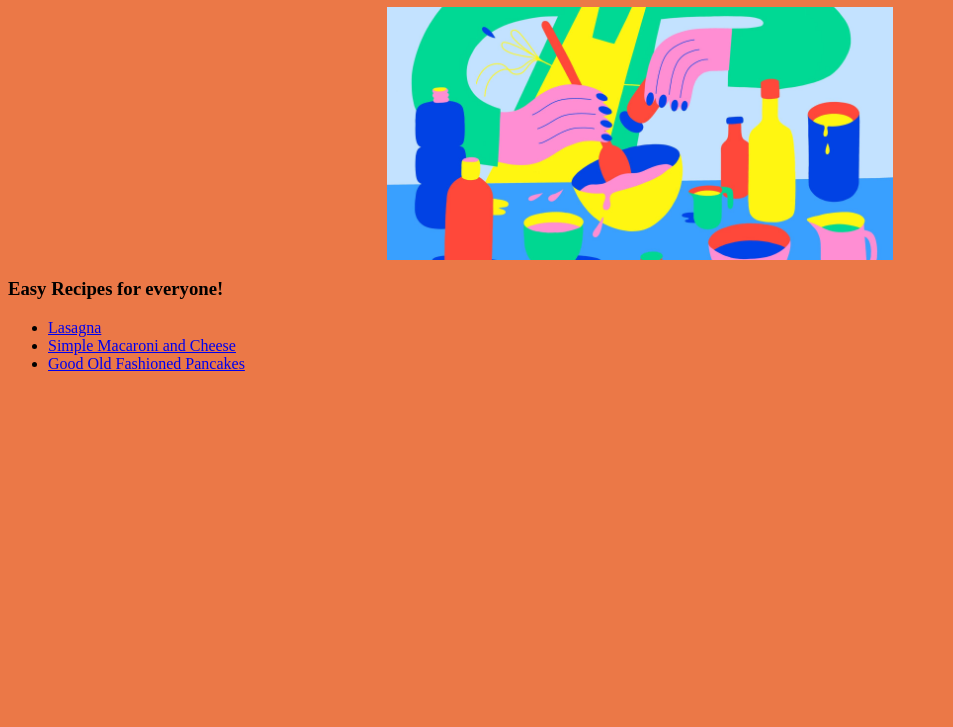
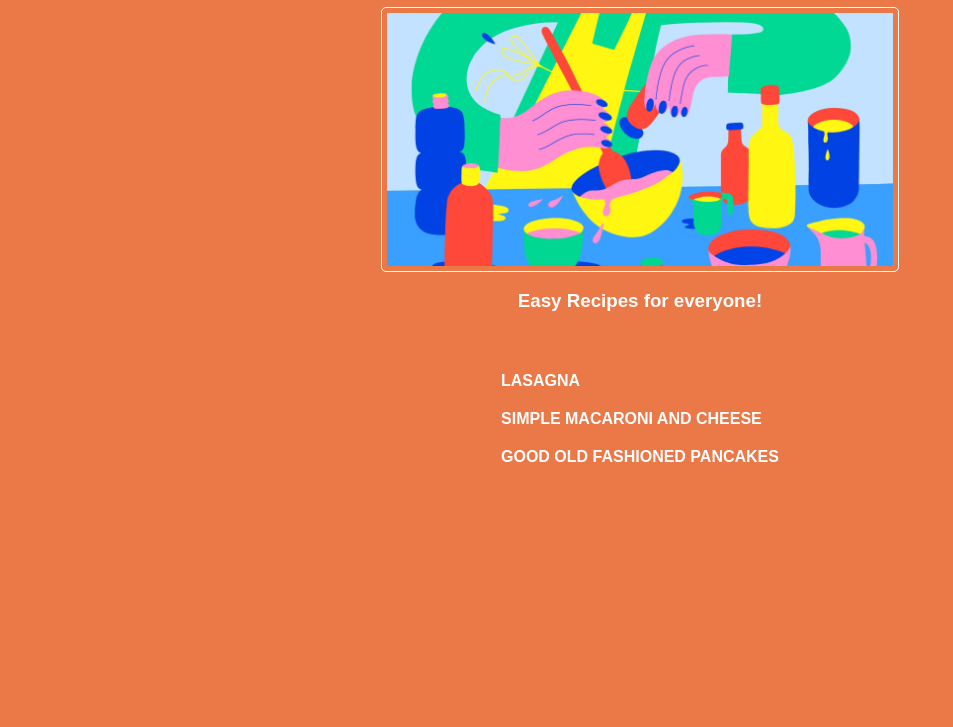
Before and after one commit to gabilabs/odin-recipes, a plain HTML site: page index.html in a window 1280 px wide. Shown: the part 73-800 px from the top of the page, without its empty margins (0-953 px from the left). Drawn offline with Linux system fonts and the light colour scheme.

Commit message:
Adding style

```diff
--- a/index.html
+++ b/index.html
@@ -7,6 +7,7 @@
   </head>
 
   <body>
+    <div class="container">
     <h1> Odin Recipes</h1>
     <img src="./assets/Easy-Recipes-2048x1024.jpg" alt="Easy Recipes">
     <h3> Easy Recipes for everyone!</h3>
@@ -15,5 +16,6 @@
       <li><a href="recipes/MacaroniandCheese.html">Simple Macaroni and Cheese</a></li>
       <li><a href="recipes/GoodOldFashionedPancakes.html">Good Old Fashioned Pancakes</a></li>
     </ul>
+    </div>
   </body>
 </html>
--- a/style.css
+++ b/style.css
@@ -1,8 +1,11 @@
 body {
     background-color: #EB7847;
+    font-family: Arial, Verdana, sans-serif ;
 }
-h1 {
+
+.container {
     text-align: center;
+    color: #fff;
 }
 
 img {
@@ -11,4 +14,29 @@ img {
     display: block;
     margin-right: auto;
     margin-left: auto;
+    border: 1px solid #fff;
+    padding: 5px;
+    border-radius: 5px;
 }
+
+ul {
+    display: inline-block;
+    text-align: left;
+    list-style: none;
+    padding: 5px;
+}
+
+
+li, a  {
+    text-decoration: none;
+    color: #fff;
+    margin: 20px;
+    text-transform: uppercase;
+    font-weight: 700;
+}
+
+
+
+a:hover{
+    color: red;
+}
```
